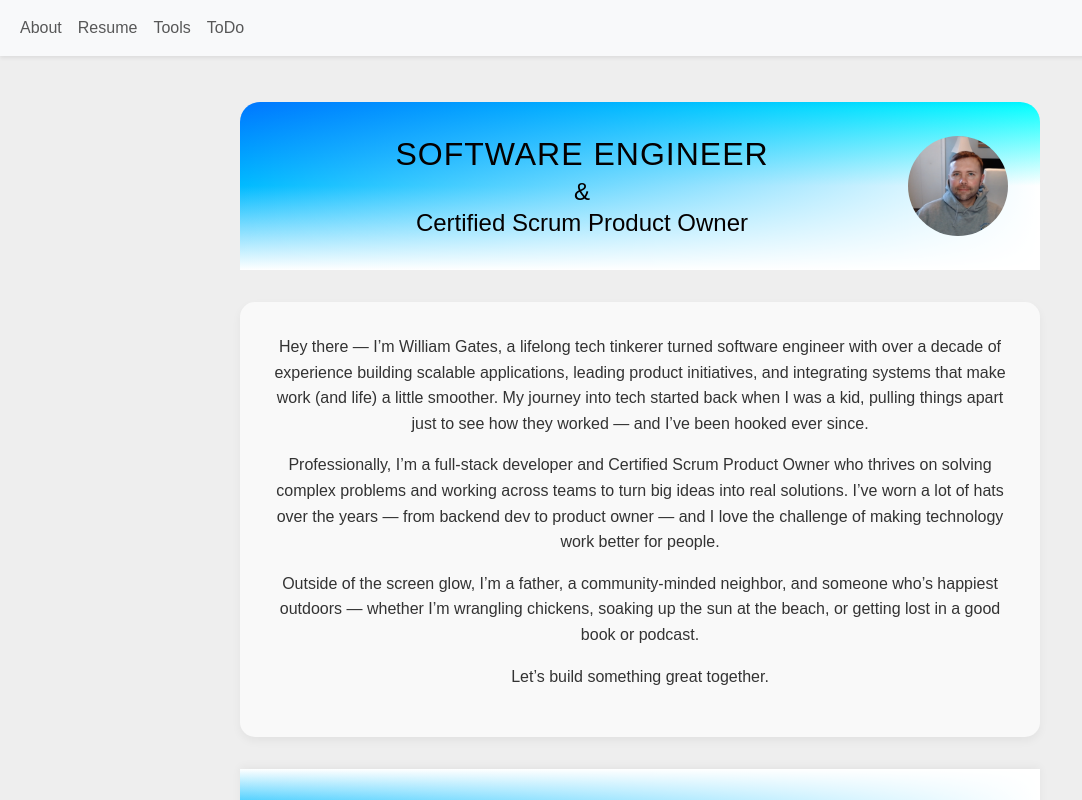
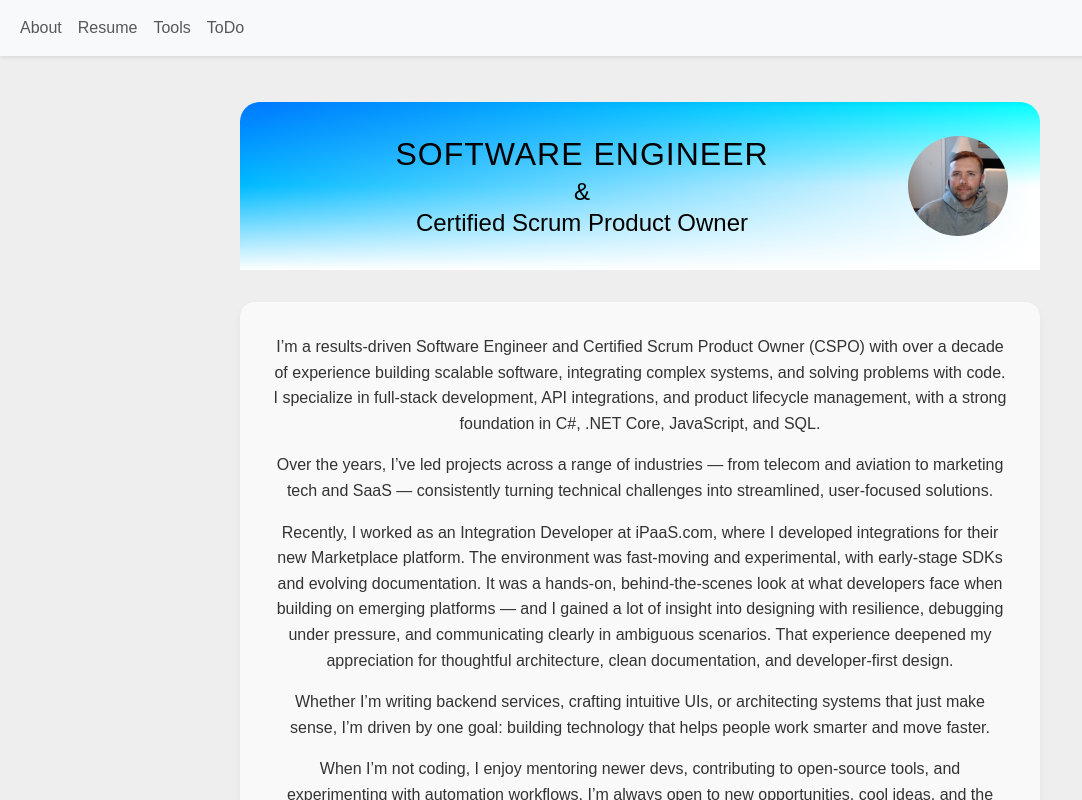
Before and after one commit to bgates284/vue_todo, a Vue app: page / in a window 1280 px wide. Shown: the whole page, without its empty margins (0-1082 px from the left). Built offline with nearby package versions, Linux system fonts and the light colour scheme.

Commit message:
tweaked bio

```diff
--- a/src/components/About.vue
+++ b/src/components/About.vue
@@ -11,15 +11,21 @@
 
 <div class="bio-section">
   <p>
-        Hey there — I’m William Gates, a lifelong tech tinkerer turned software engineer with over a decade of experience building scalable applications, leading product initiatives, and integrating systems that make work (and life) a little smoother. My journey into tech started back when I was a kid, pulling things apart just to see how they worked — and I’ve been hooked ever since.
+    I’m a results-driven Software Engineer and Certified Scrum Product Owner (CSPO) with over a decade of experience building scalable software, integrating complex systems, and solving problems with code. I specialize in full-stack development, API integrations, and product lifecycle management, with a strong foundation in C#, .NET Core, JavaScript, and SQL.
   </p>
   <p>
-        Professionally, I’m a full-stack developer and Certified Scrum Product Owner who thrives on solving complex problems and working across teams to turn big ideas into real solutions. I’ve worn a lot of hats over the years — from backend dev to product owner — and I love the challenge of making technology work better for people.
+    Over the years, I’ve led projects across a range of industries — from telecom and aviation to marketing tech and SaaS — consistently turning technical challenges into streamlined, user-focused solutions.
   </p>
   <p>
-        Outside of the screen glow, I’m a father, a community-minded neighbor, and someone who’s happiest outdoors — whether I’m wrangling chickens, soaking up the sun at the beach, or getting lost in a good book or podcast.
+    Recently, I worked as an Integration Developer at iPaaS.com, where I developed integrations for their new Marketplace platform. The environment was fast-moving and experimental, with early-stage SDKs and evolving documentation. It was a hands-on, behind-the-scenes look at what developers face when building on emerging platforms — and I gained a lot of insight into designing with resilience, debugging under pressure, and communicating clearly in ambiguous scenarios. That experience deepened my appreciation for thoughtful architecture, clean documentation, and developer-first design.
   </p>
-      <p>Let’s build something great together.</p>
+  <p>
+    Whether I’m writing backend services, crafting intuitive UIs, or architecting systems that just make sense, I’m driven by one goal: building technology that helps people work smarter and move faster.
+  </p>
+  <p>
+    When I’m not coding, I enjoy mentoring newer devs, contributing to open-source tools, and experimenting with automation workflows. I’m always open to new opportunities, cool ideas, and the occasional code puzzle.
+  </p>
+  <p>Let’s build something useful.</p>
 </div>
   </div>
   <div class="footer-banner">
```
Lines whose indentation alone changed are shown as unchanged.
